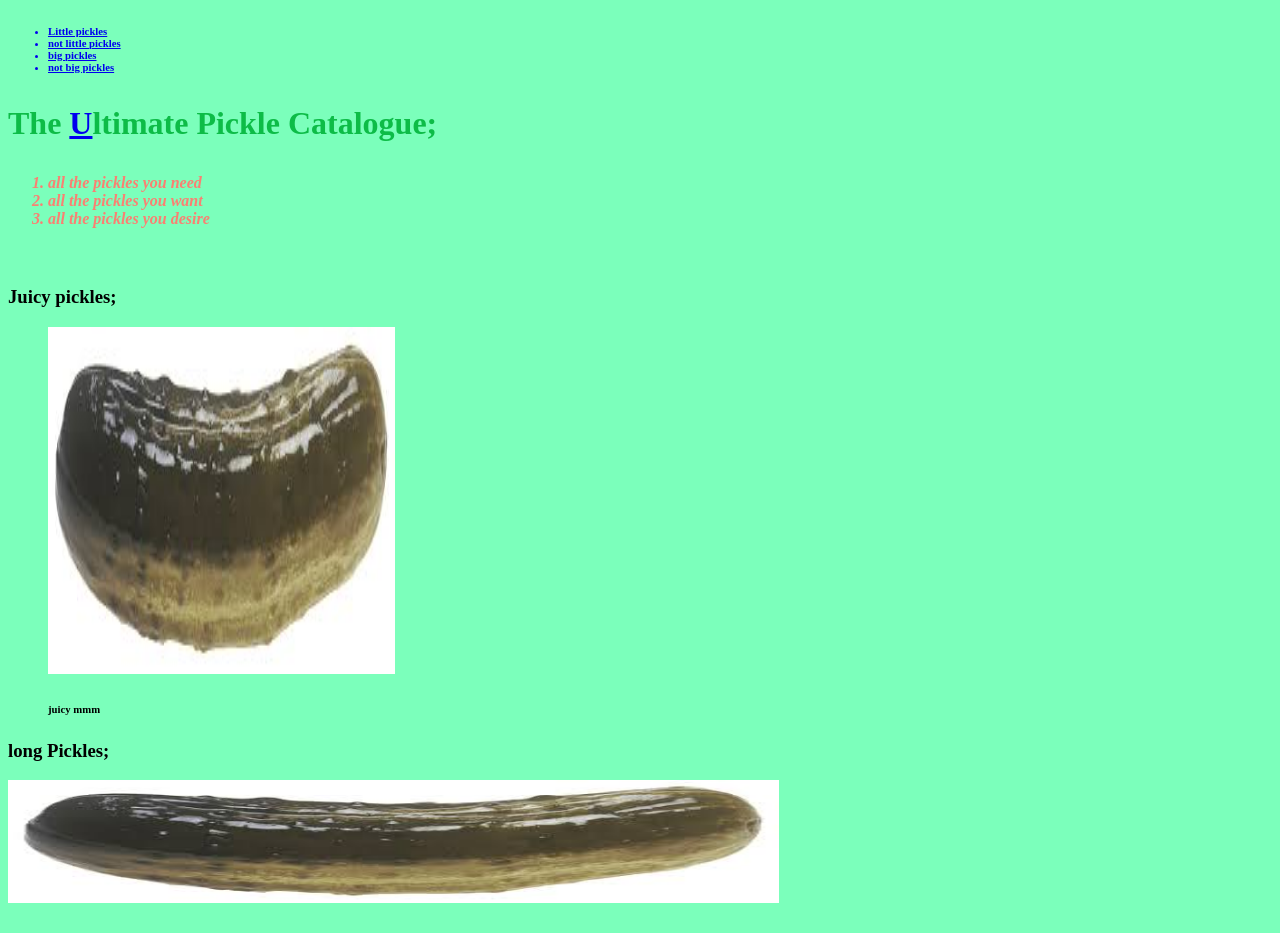
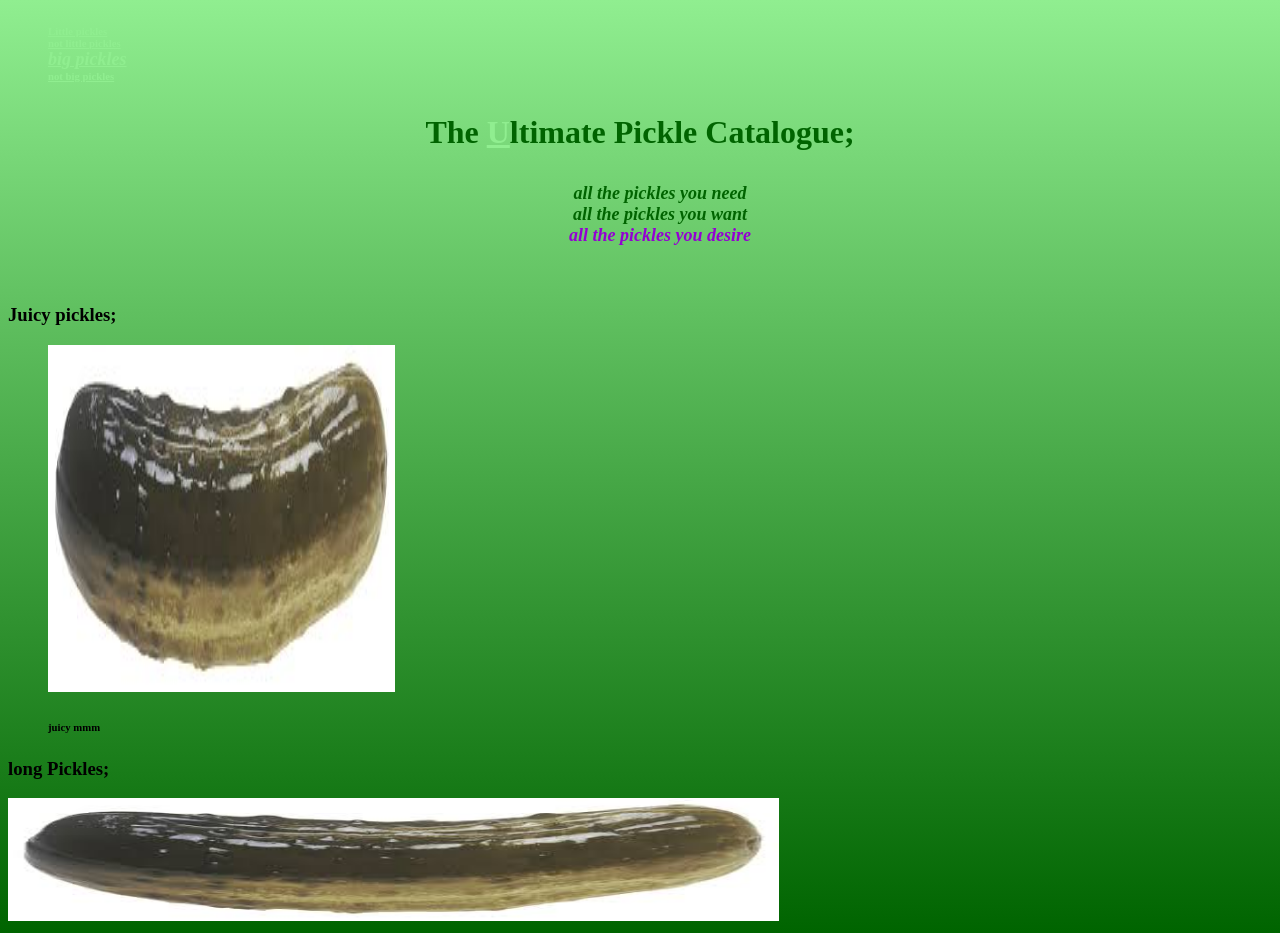
Before and after one commit to Bingus366/Bingus366.github.io, a plain HTML site: page index.html in a window 1280 px wide. Drawn offline with Linux system fonts and the light colour scheme.

Commit message:
wasdsdsd

```diff
--- a/index.html
+++ b/index.html
@@ -6,12 +6,13 @@
         <h6>
         <li>Little pickles</li>
         <li>not little pickles</li>
-        <li>big pickles</li>
+        <li><em>big pickles</em></li>
         <li>not big pickles</li>
     </a>
     </h6>
     </Ul>
 <head>
+    <link rel="stylesheet" href="style.css"/>
     <link rel="icon" href="slicicke.jpg"/>
     <meta charset = "utf-8"/>
     <meta name="author" content="PickleMan"/>
@@ -19,22 +20,7 @@
 <title>
 Pickle Catalogue
 </title>
-<style>
-h1{
-    color: rgb(13, 188, 71);
-}
-</style>
-<style>
-body{
-    background-color: rgb(123, 255, 187);
-}
-ul{
-    color: blanchedalmond;
-}
-ol{
-    color: salmon;
-}
-</style>
+
 </head>
 
 <body>
@@ -43,12 +29,10 @@ ol{
 </h1>
 
 <ol>
-    <em>
     <h4>
-    <li>all the pickles you need</li>
-    <li>all the pickles you want</li>
-    <li>all the pickles you desire</li>
-</em>
+    <li><em>all the pickles you need</em></li>
+    <li><em>all the pickles you want</em></li>
+    <li class="special"><em>all the pickles you desire</em></li>
 </h4>
 </ol>
 <br>
@@ -62,5 +46,4 @@ ol{
 <P class="editor's note"> <h3>long Pickles;</h3></P>
 <img src="sigmickle.jpg" width="771" height="123" />
 </body>
-
 </html>
--- /dev/null
+++ b/style.css
@@ -0,0 +1,37 @@
+
+h1{
+    color: rgb(13, 188, 71);
+}
+
+body{
+    background-image: linear-gradient(lightgreen,darkgreen);
+}
+ul{
+    color: darkgreen;
+}
+ol, p{
+    color: darkgreen;
+}
+li {
+    list-style-type: none;
+}
+
+.special{
+    color: darkviolet;
+}
+
+li em{
+    font-size: 18px
+}
+
+h1{
+    text-align: center ;
+}
+
+h1 + ol{
+    text-align: center;
+}
+
+a:link{
+    color: lightgreen;
+}
```
